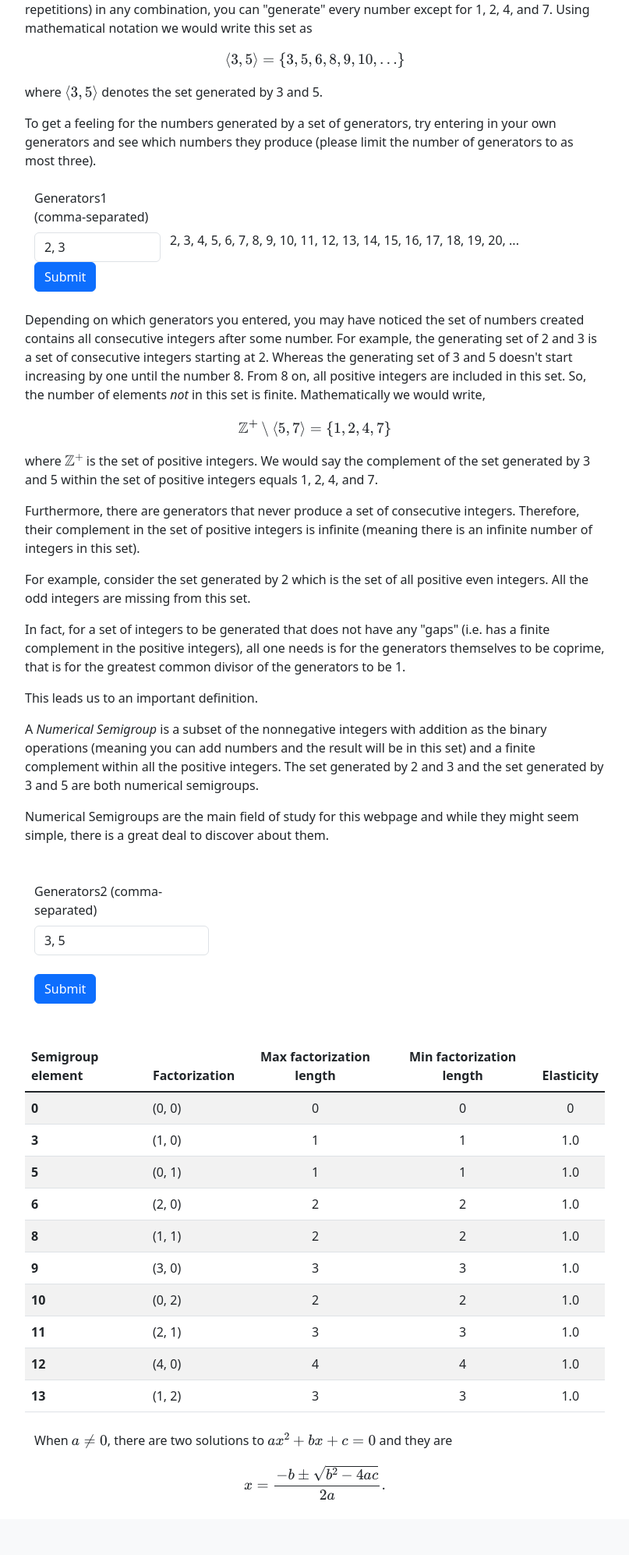
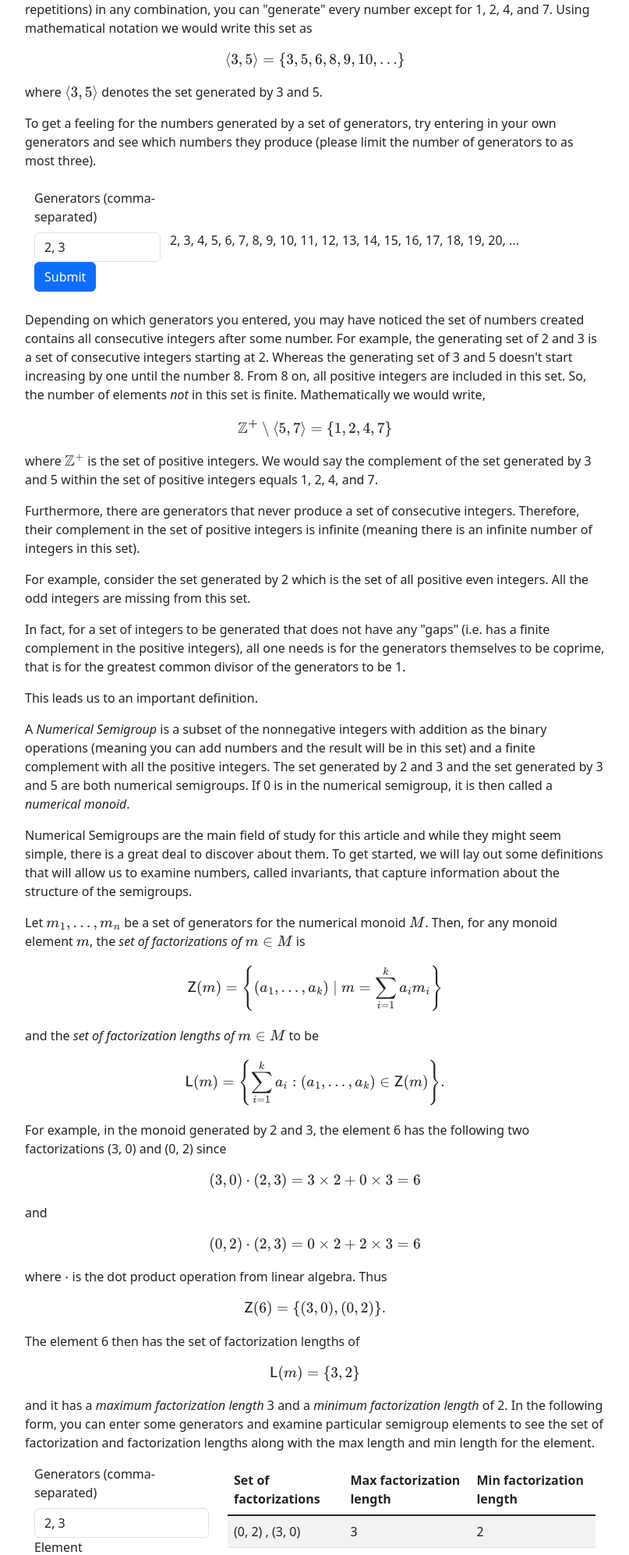
Before and after one commit to curtisolinger/NumericalLabs, a Flask app: page /semigroups in a window 1280 px wide. Shown: the part 723-2717 px from the top of the page at 78% size, without its empty margins (236-1043 px from the left). Before the commit the page ends 2647 px from the top, so only its background shows below. Run offline with Flask 3, Linux system fonts and the light colour scheme; some libraries are stand-ins or nearby versions.

Commit message:
Added some content but switching to new branch to work on AJAX component

```diff
--- a/main.py
+++ b/main.py
@@ -2,7 +2,7 @@ import os
 from flask import Flask, render_template, session
 from flask_bootstrap import Bootstrap5
 from flask_wtf import FlaskForm
-from wtforms import StringField, SubmitField
+from wtforms import StringField, IntegerField, SubmitField
 from wtforms.validators import DataRequired
 from semigroups import (
     create_semigroup,
@@ -10,6 +10,7 @@ from semigroups import (
     create_invariants,
     create_factorization_fig,
     create_example_1,
+    create_invariants_for_single_element,
 )
 
 # Set the max factorization length to which you wish to examine
@@ -23,18 +24,29 @@ app.config['SECRET_KEY'] = '0acc632b20caccc43270046714fd451dda39bbf9'
 
 gen1 = [2, 3]
 gen2 = [3, 5]
+gen3 = [2, 3]
 
 
 class GeneratorForm1(FlaskForm):
-    generators1 = StringField('Generators1 (comma-separated)', validators=[
+    generators1 = StringField('Generators (comma-separated)', validators=[
         DataRequired()])
     submit = SubmitField('Submit')
 
 
 class GeneratorForm2(FlaskForm):
-    generators2 = StringField('Generators2 (comma-separated)', validators=[
+    generators2 = StringField('Generators (comma-separated)', validators=[
         DataRequired()])
     submit = SubmitField('Submit')
+
+
+class GeneratorForm3(FlaskForm):
+    generators3 = StringField('Generators (comma-separated)', validators=[
+        DataRequired()])
+    single_element = IntegerField('Element', validators=[
+        DataRequired()])
+    submit = SubmitField('Submit')
+
+
 
 
 @app.route('/')
@@ -48,14 +60,19 @@ def semigroups():
 
     form1 = GeneratorForm1()
     form2 = GeneratorForm2()
+    form3 = GeneratorForm3()
 
     global gen1
     global gen2
-    print(f'Initial gen1: {gen1}, gen2: {gen2}')
+    global gen3
+    single_element = 6
+    print(f'Initial gen1: {gen1}, gen2: {gen2}, gen3: {gen3}')
 
     # Create the initial session value for gen1 and gen2
     session['gen1'] = ', '.join(str(x) for x in gen1)
     session['gen2'] = ', '.join(str(x) for x in gen2)
+    session['gen3'] = ', '.join(str(x) for x in gen3)
+    session['single_element'] = single_element
 
     if form1.validate_on_submit():
         gen1_str = form1.generators1.data
@@ -69,9 +86,20 @@ def semigroups():
         print(f'gen2 form submission {gen2} and gen1 is {gen1}')
         session['gen2'] = gen2_str
 
+    if form3.validate_on_submit():
+        single_element = form3.single_element.data
+        gen3_str = form3.generators3.data
+        gen3 = sorted([int(gen) for gen in gen3_str.split(",")])
+        print(f'gen3 form submission {gen3} and gen1 is {gen1}')
+        session['gen3'] = gen3_str
+        session['single_element'] = single_element
+
     semigroup1 = create_semigroup(gen1, N)
     semigroup2 = create_semigroup(gen2, N)
+    semigroup3 = create_semigroup(gen3, N)
     example_1 = create_example_1(semigroup1)
+    single_element_invariant_list = create_invariants_for_single_element(
+        semigroup3, single_element, gen3)
     invariant_dict = create_invariants(semigroup2, gen2)
     length_counts = calc_num_of_elements_of_len_k(semigroup2, gen2, N)
     graphjson = create_factorization_fig(N, length_counts)
@@ -81,8 +109,10 @@ def semigroups():
                            form1=form1,
                            example_1=example_1,
                            form2=form2,
+                           form3=form3,
                            graphJSON=graphjson,
                            invariant_dict=invariant_dict,
+                           list=single_element_invariant_list
                            )
 
 
--- a/semigroups.py
+++ b/semigroups.py
@@ -89,15 +89,42 @@ def create_invariants(semigroup, gen):
     invariant_dict = dict(list(invariant_dict.items())[:10])
     return invariant_dict
 
+def create_invariants_for_single_element(semigroup, single_element, gen):
+    # invariant_list = []
+    invariant_list = [[], 0, 0]
 
-def example1(gen):
-    semigroup = []
-    for k in range(1, 5):
-        multisets_of_size_k = combinations_with_replacement(gen, k)
-        for multisubset in multisets_of_size_k:
-            semigroup.append(SemigroupElement(multisubset, k))
-    semigroup = set(semigroup)
-    return semigroup
+    for semigroup_element in semigroup:
+        if semigroup_element.number() == single_element:
+            invariant_list[0].append(semigroup_element.coefficients(gen))
+
+    factorization_lengths = []
+    coefficient_list = invariant_list[0]
+    for i in range(len(coefficient_list)):
+        factorization_lengths.append(sum(list(coefficient_list[i])))
+    invariant_list[1] = max(factorization_lengths)
+    invariant_list[2] = min(factorization_lengths)
+
+    print(invariant_list)
+    return invariant_list
+
+    # i = 0
+    # while semigroup[i].number() <= single_element:
+    #     if semigroup[i].number() == single_element:
+    #         invariant_dict[single_element][0].append(semigroup[i].coefficients(
+    #         gen))
+    #     i += 1
+
+
+
+
+# def example1(gen):
+#     semigroup = []
+#     for k in range(1, 5):
+#         multisets_of_size_k = combinations_with_replacement(gen, k)
+#         for multisubset in multisets_of_size_k:
+#             semigroup.append(SemigroupElement(multisubset, k))
+#     semigroup = set(semigroup)
+#     return semigroup
 
 
 def create_factorization_fig(N, length_counts):
--- a/templates/semigroups.html
+++ b/templates/semigroups.html
@@ -142,19 +142,116 @@
             This leads us to an important definition.
         </p>
         <p>
-            A <em>Numerical Semigroup</em> is a subset of the nonnegative integers
-            with
-            addition as the binary operations (meaning you can add numbers and
-            the result will be in this set) and a finite complement within all
-            the positive integers. The set generated by 2 and 3 and the set
-            generated by 3 and 5 are both numerical semigroups.
+            A <em>Numerical Semigroup</em> is a subset of the nonnegative
+            integers with addition as the binary operations (meaning you can
+            add numbers and the result will be in this set) and a finite
+            complement with all the positive integers. The set generated
+            by 2 and 3 and the set generated by 3 and 5 are both numerical
+            semigroups. If 0 is in the numerical semigroup, it is then
+            called a <em>numerical monoid</em>.
         </p>
         <p>
-            Numerical Semigroups are the main field of study for this webpage
+            Numerical Semigroups are the main field of study for this article
             and while they might seem simple, there is a great deal to discover
-            about them.
+            about them. To get started, we will lay out some definitions
+            that will allow us to examine numbers, called invariants, that
+            capture information about the structure of the semigroups.
         </p>
-        <p></p>
+        <p>
+            Let \( m_1, \ldots, m_n \) be a set of generators for the
+            numerical monoid \( M \). Then, for any monoid element \(m \),
+            the <em>set of factorizations of \(m \in M \)</em> is
+            \[
+                \mathsf{Z}(m) = \left \{ (a_1, \ldots, a_k) \mid m =
+            \sum_{i=1}^{k} a_im_i \right \}
+            \]
+            and the <em>set of factorization lengths of \(m \in M\)</em> to be
+            \[
+                \mathsf{L}(m) = \left\{\sum_{i = 1}^{k} a_i : (a_1, \ldots,
+            a_k) \in \mathsf{Z}(m)\right\}.
+            \]
+        </p>
+        <p>
+            For example, in the monoid generated by 2 and 3, the element 6
+            has the following two factorizations (3, 0) and (0, 2) since
+            \[
+                (3, 0) \cdot (2, 3) = 3 \times 2 + 0 \times 3 = 6
+            \]
+            and
+            \[
+                (0, 2) \cdot (2, 3) = 0 \times 2 + 2 \times 3 = 6
+            \]
+            where \( \cdot \) is the dot product operation from linear
+            algebra. Thus
+            \[
+                \mathsf{Z}(6) = \left \{ (3, 0), (0, 2) \right \}.
+            \]
+            The element 6 then has the set of factorization lengths of
+            \[
+                \mathsf{L}(m) = \{ 3, 2 \}
+            \]
+            and it has a <em>maximum factorization length</em> 3 and a
+            <em>minimum factorization length</em> of 2. In the following
+            form, you can enter some generators and examine particular
+            semigroup elements to see the set of factorization and
+            factorization lengths along with the max length and min length
+            for the element.
+        </p>
+
+        <!--Single element invariant chart-->
+        <div class="container" id="gen3">
+            <div class="row">
+                <div class="col-sm-4">
+                    <form action="{{ url_for('semigroups', _anchor='gen3') }}"
+                          method="POST">
+                        {{ form3.csrf_token }}
+                        {{ form3.generators3.label(class="form-label") }}
+                        {{ form3.generators3(class="form-control",
+                            value=session['gen3']) }}
+                        {{ form3.single_element.label(class="form-label") }}
+                        {{ form3.single_element(class="form-control",
+                        value=session['single_element']) }}
+                        {{ form3.submit(class="btn btn-primary") }}
+                    </form>
+                </div>
+                <div class="col-sm-8">
+                    <table class="table table-striped px-4">
+                        <thead>
+                            <tr>
+                                <th scope="col">Set of factorizations</th>
+                                <th scope="col">Max factorization length</th>
+                                <th scope="col">Min factorization length</th>
+                            </tr>
+                        </thead>
+                        <tbody class="table-group-divider">
+                            <tr>
+                                <td>
+                                    {% for item in list[0] %}
+                                        {{ item }}
+                                        {% if not loop.last %},{% endif %}
+                                    {% endfor %}
+                                </td>
+                                <td>{{ list[1] }}</td>
+                                <td>{{ list[2] }}</td>
+                            </tr>
+                        </tbody>
+                    </table>
+                </div>
+            </div>
+        </div>
+
+        <p>
+            A question I was interested in regarding these max factorization
+            lengths is for any max factorization length k, how many monoid
+            elements have that max factorization length?
+        </p>
+        <p>
+            For example in the monid generated by 2 and 3, 6 has a max
+            factorization length of 3 but so does 5. By looking at the max
+            factorization lengths for the nearby elements, it is the case
+            that there are only two elements that have a max factorization
+            length of 2.
+        </p>
 
         <!--Form and graph-->
         <div class="container my-5" id="gen2">
```
